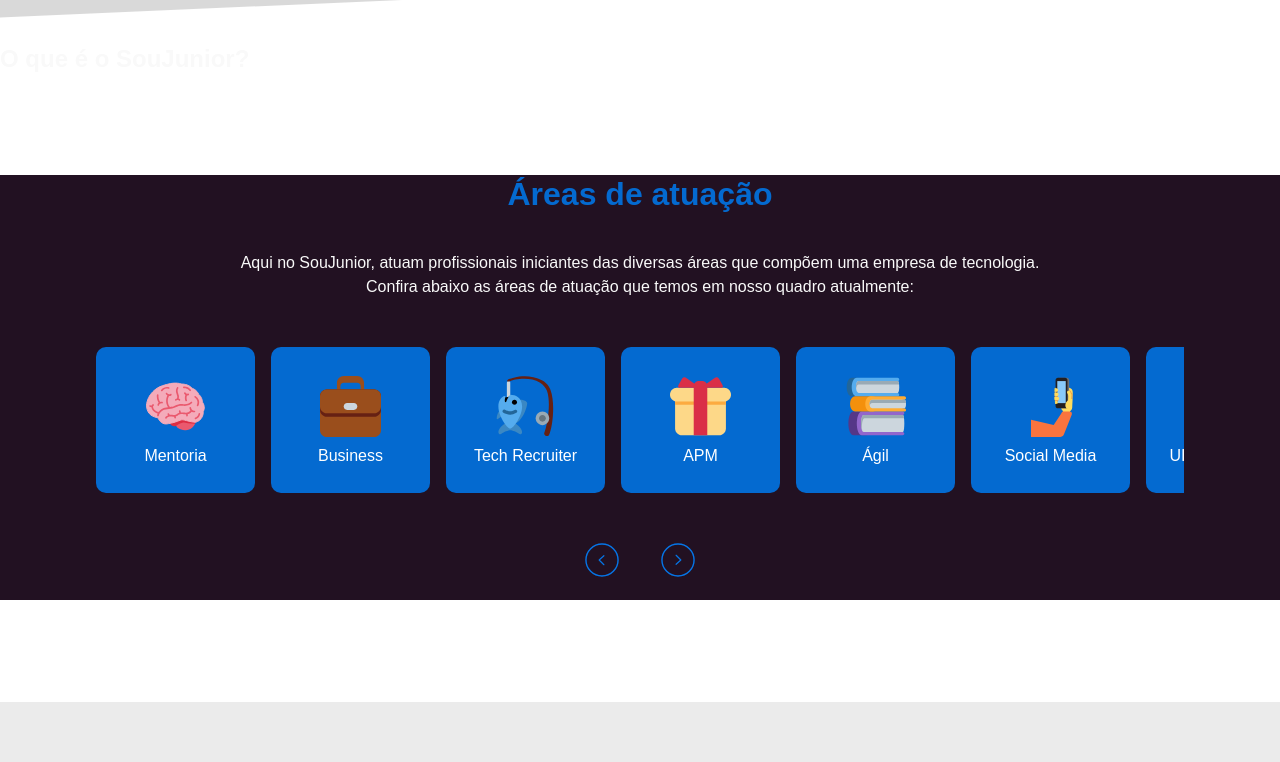
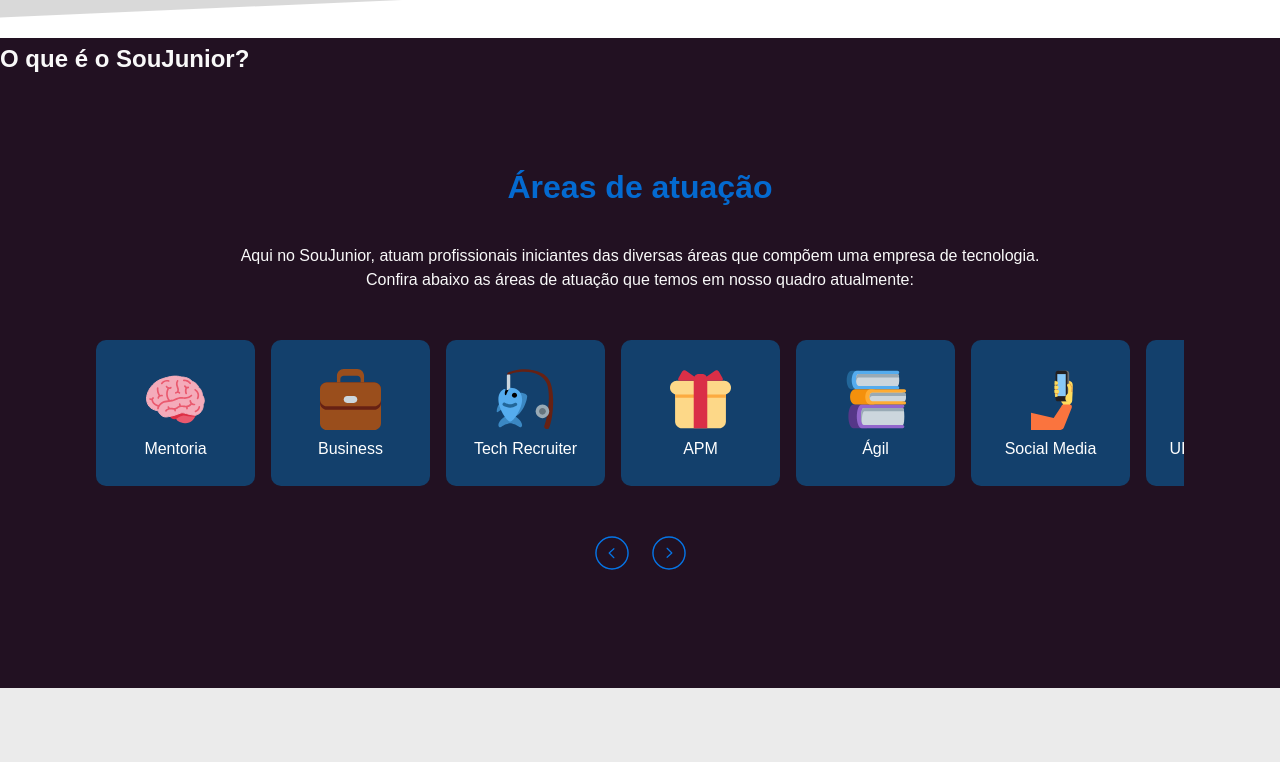
Before and after one commit to SouJunior/site-webapp, a Next.js app: page / in a window 1280 px wide. Shown: the part 690-1452 px from the top of the page. Built offline with nearby package versions, Linux system fonts and the light colour scheme; a web font is replaced by a local one.

Commit message:
fix: carousel aligment

```diff
--- a/components/Footer/Footer.module.css
+++ b/components/Footer/Footer.module.css
@@ -1,6 +1,6 @@
-@import url('https://fonts.googleapis.com/css2?family=Radio+Canada:ital,wght@0,300;0,400;0,500;0,600;0,700;1,300;1,400;1,500;1,600;1,700&display=swap');
+@import url("https://fonts.googleapis.com/css2?family=Radio+Canada:ital,wght@0,300;0,400;0,500;0,600;0,700;1,300;1,400;1,500;1,600;1,700&display=swap");
 
-.footerContainer{
+.footerContainer {
   display: flex;
   flex-direction: column;
   justify-content: center;
@@ -8,24 +8,21 @@
   gap: 5px;
   height: 186.27px;
   padding: 36px;
-
 }
 
-
-.title{
+.title {
   color: rgba(5, 117, 231, 1);
-    font-family: 'Radio Canada', sans-serif;
+  font-family: "Radio Canada", sans-serif;
   font-size: 26.44px;
-    line-height:31.73px;
+  line-height: 31.73px;
   text-align: center;
 }
 
-.icons{
+.icons {
   display: flex;
   justify-content: center;
   align-items: space-between;
   gap: 25px;
   font-size: 43px;
-    color: #0575E7;
-
+  color: #0575e7;
 }
--- a/components/OccupationSection/OccupationSection.module.css
+++ b/components/OccupationSection/OccupationSection.module.css
@@ -3,7 +3,7 @@
   flex-direction: column;
   align-items: center;
   width: 100%;
-  margin: 102px 0;
+  margin: 95px 0;
   background-color: #212;
 }
 
@@ -13,6 +13,7 @@
   justify-content: center;
   align-items: center;
   max-width: 1088px;
+  transition: ease 25s;
 }
 
 .titlePrimary {
@@ -54,9 +55,9 @@
   align-items: center;
   width: 159px;
   height: 146px;
-  background-color: #046ad0;
+  background-color: hsl(210, 70%, 25%);
   border-radius: 10px;
-  transition: all ease-in 0.5s;
+  transition: ease 5s;
 }
 
 .item p {
@@ -67,7 +68,7 @@
   margin-top: 30px;
   padding: 20px;
   display: flex;
-  gap: 42px;
+  gap: 23px;
 }
 
 .arrowContainer button {
@@ -76,7 +77,16 @@
   cursor: pointer;
 }
 
+.arrowContainer button:hover {
+  background-image: url("/assets/button-directional-light-caroussel.png");
+}
+
 .arrowContainer button:first-child img {
+  transition: ease-in 3s;
   transform: rotate(180deg);
   border: 0;
 }
+.arrowContainer button:first-child:hover img {
+  background-image: url("/assets/button-directional-light-caroussel.png");
+  transform: rotate(180deg);
+}
--- a/components/OccupationSection/index.jsx
+++ b/components/OccupationSection/index.jsx
@@ -8,13 +8,13 @@ export const OccupationSection = () => {
 
   const handleLeftSide = (e) => {
     e.preventDefault();
-    // carrousel.current.scrollLeft -= carrousel.current.offsetWidth;
-    carrousel.current.scrollLeft -= 150;
+    carrousel.current.scrollLeft -= carrousel.current.offsetWidth;
+    // carrousel.current.scrollLeft -= 150;
   };
   const handleRightSide = (e) => {
     e.preventDefault();
-    // carrousel.current.scrollLeft += carrousel.current.offsetWidth;
-    carrousel.current.scrollLeft += 150;
+    carrousel.current.scrollLeft += carrousel.current.offsetWidth;
+    // carrousel.current.scrollLeft += 150;
   };
 
   return (
--- a/styles/globals.css
+++ b/styles/globals.css
@@ -12,6 +12,7 @@ body {
   margin: 0;
   font-family: "Radio Canada", sans-serif;
   color: #f9f9f9;
+  background-color: #212;
 }
 
 a {
```
Lines whose indentation alone changed are shown as unchanged.
